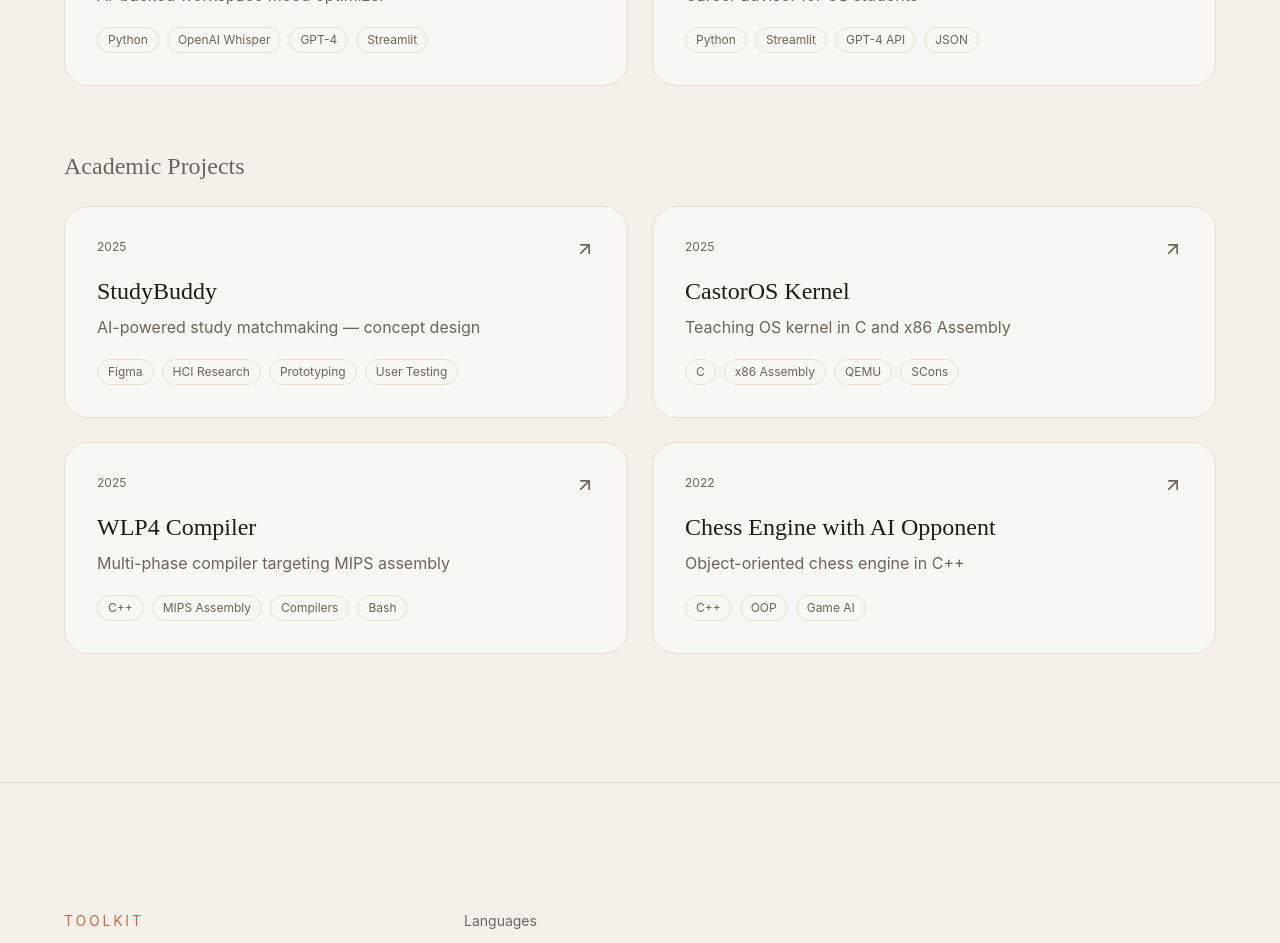
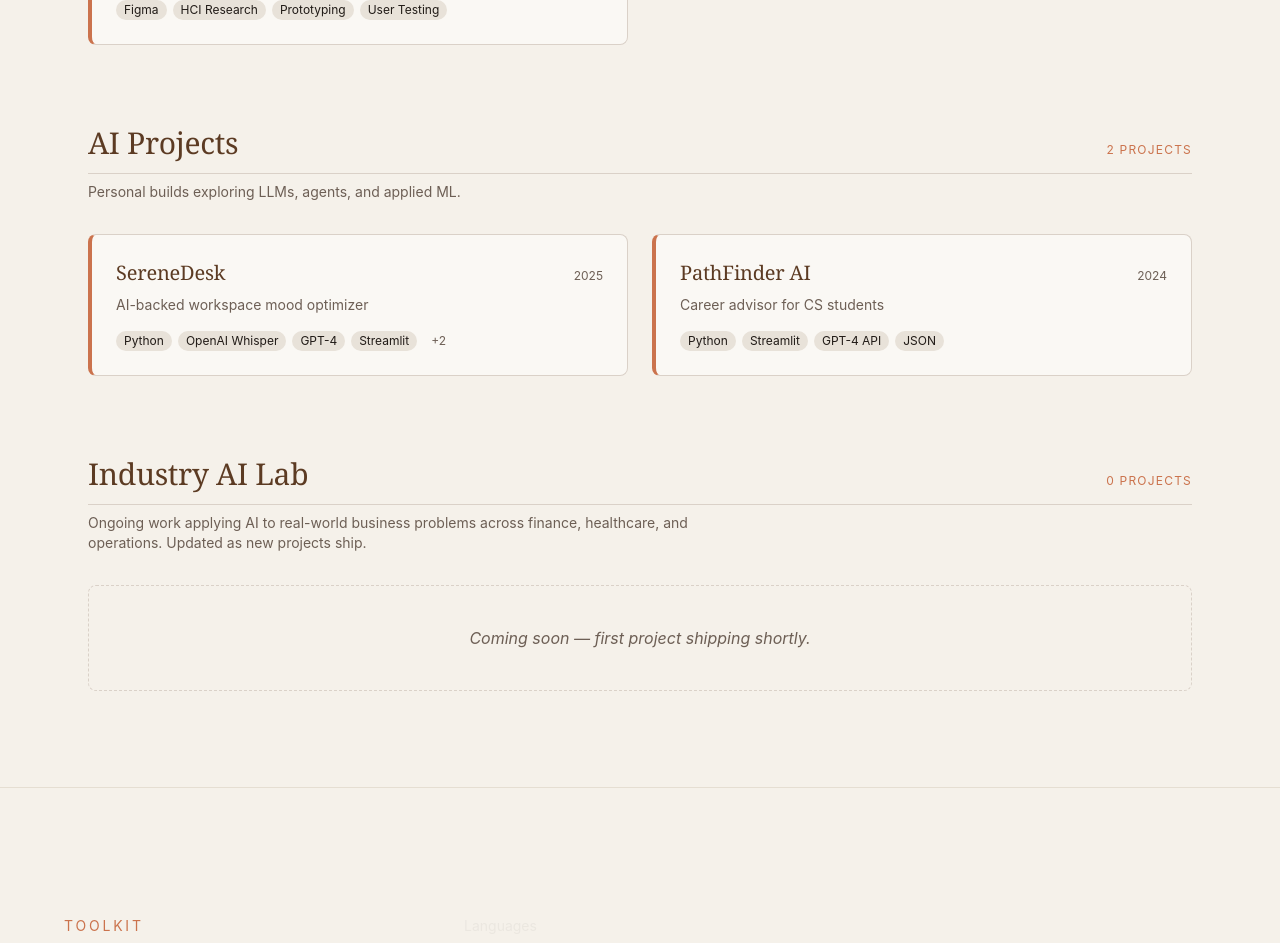
Before and after one commit to sree-j04/portfolio, a React (Vite) app: page / in a window 1280 px wide. Shown: the part 2480-3423 px from the top of the page. Built offline with nearby package versions, Linux system fonts and the light colour scheme.

Commit message:
Portfolio Design Changes

```diff
--- a/src/components/Projects.tsx
+++ b/src/components/Projects.tsx
@@ -1,78 +1,169 @@
 import { useState } from "react";
-import { motion } from "framer-motion";
-import { ArrowUpRight } from "lucide-react";
-import { projects, type Project } from "../data/projects";
-import ProjectModal from "./ProjectModal";
+import { motion, AnimatePresence } from "framer-motion";
+import { ExternalLink, Github, Figma, FileText } from "lucide-react";
+import {
+  projectGroups,
+  type Project,
+  type ProjectLink,
+} from "../data/projects";
+
+const linkIcon = (type: ProjectLink["type"]) => {
+  switch (type) {
+    case "github":
+      return <Github className="w-4 h-4" />;
+    case "figma":
+      return <Figma className="w-4 h-4" />;
+    case "case-study":
+      return <FileText className="w-4 h-4" />;
+    default:
+      return <ExternalLink className="w-4 h-4" />;
+  }
+};
 
 export default function Projects() {
   const [active, setActive] = useState<Project | null>(null);
-  const personal = projects.filter((p) => p.category === "personal");
-  const academic = projects.filter((p) => p.category === "academic");
 
   return (
-    <section id="projects" className="px-6 py-24 md:py-32">
-      <div className="max-w-6xl mx-auto">
-        <p className="text-terracotta text-sm tracking-[0.2em] uppercase mb-3">
-          Projects
-        </p>
-        <h2 className="font-serif text-4xl md:text-5xl mb-16">
-          Selected work.
-        </h2>
-
-        <Group title="Personal Projects" items={personal} onOpen={setActive} />
-        <div className="h-16" />
-        <Group title="Academic Projects" items={academic} onOpen={setActive} />
-      </div>
-      <ProjectModal project={active} onClose={() => setActive(null)} />
-    </section>
-  );
-}
-
-function Group({
-  title,
-  items,
-  onOpen,
-}: {
-  title: string;
-  items: Project[];
-  onOpen: (p: Project) => void;
-}) {
-  return (
-    <div>
-      <h3 className="font-serif text-2xl mb-6 text-muted">{title}</h3>
-      <div className="grid md:grid-cols-2 gap-6">
-        {items.map((p, i) => (
-          <motion.button
-            key={p.slug}
-            onClick={() => onOpen(p)}
+    <section id="projects" className="py-24 px-6 max-w-6xl mx-auto">
+      <motion.h2
         initial={{ opacity: 0, y: 20 }}
         whileInView={{ opacity: 1, y: 0 }}
         viewport={{ once: true }}
-            transition={{ delay: i * 0.05 }}
-            className="group text-left p-8 rounded-3xl border border-line bg-white/40 hover:bg-white hover:border-terracotta/40 transition"
+        className="text-4xl md:text-5xl mb-4"
       >
-            <div className="flex items-start justify-between mb-4">
-              <span className="text-xs text-muted">{p.year}</span>
-              <ArrowUpRight
-                size={20}
-                className="text-muted group-hover:text-terracotta group-hover:rotate-12 transition-transform"
-              />
+        <span className="underline-ochre">Projects</span>
+      </motion.h2>
+      <p className="text-muted-foreground mb-16 max-w-2xl">
+        A mix of coursework, personal AI builds, and applied industry work.
+      </p>
+
+      <div className="space-y-20">
+        {projectGroups.map((group) => (
+          <div key={group.id}>
+            <div className="flex items-baseline justify-between mb-2 border-b border-border pb-3">
+              <h3 className="text-2xl md:text-3xl text-walnut">
+                {group.title}
+              </h3>
+              <span className="text-xs uppercase tracking-widest text-terracotta">
+                {group.projects.length}{" "}
+                {group.projects.length === 1 ? "project" : "projects"}
+              </span>
             </div>
-            <h4 className="font-serif text-2xl mb-2">{p.title}</h4>
-            <p className="text-muted mb-5">{p.tagline}</p>
-            <div className="flex flex-wrap gap-2">
+            <p className="text-muted-foreground mb-8 max-w-2xl text-sm">
+              {group.blurb}
+            </p>
+
+            {group.projects.length === 0 ? (
+              <div className="border border-dashed border-border rounded-lg p-10 text-center text-muted-foreground italic">
+                Coming soon — first project shipping shortly.
+              </div>
+            ) : (
+              <div className="grid md:grid-cols-2 gap-6">
+                {group.projects.map((p) => (
+                  <motion.button
+                    key={p.slug}
+                    onClick={() => setActive(p)}
+                    whileHover={{ y: -4 }}
+                    className="group text-left bg-card border border-border border-l-4 border-l-terracotta rounded-lg p-6 transition-shadow hover:shadow-lg"
+                  >
+                    <div className="flex items-baseline justify-between mb-2">
+                      <h4 className="text-xl font-medium text-walnut group-hover:text-terracotta-deep transition-colors">
+                        {p.title}
+                      </h4>
+                      <span className="text-xs text-muted-foreground">
+                        {p.year}
+                      </span>
+                    </div>
+                    <p className="text-sm text-muted-foreground mb-4">
+                      {p.tagline}
+                    </p>
+                    <div className="flex flex-wrap gap-1.5">
                       {p.tech.slice(0, 4).map((t) => (
                         <span
                           key={t}
-                  className="text-xs px-2.5 py-1 rounded-full border border-line text-muted"
+                          className="text-xs px-2 py-0.5 rounded-full bg-secondary text-secondary-foreground"
+                        >
+                          {t}
+                        </span>
+                      ))}
+                      {p.tech.length > 4 && (
+                        <span className="text-xs px-2 py-0.5 text-muted-foreground">
+                          +{p.tech.length - 4}
+                        </span>
+                      )}
+                    </div>
+                  </motion.button>
+                ))}
+              </div>
+            )}
+          </div>
+        ))}
+      </div>
+
+      <AnimatePresence>
+        {active && (
+          <motion.div
+            initial={{ opacity: 0 }}
+            animate={{ opacity: 1 }}
+            exit={{ opacity: 0 }}
+            onClick={() => setActive(null)}
+            className="fixed inset-0 bg-foreground/40 backdrop-blur-sm z-50 flex items-center justify-center p-4"
+          >
+            <motion.div
+              initial={{ scale: 0.95, y: 20 }}
+              animate={{ scale: 1, y: 0 }}
+              exit={{ scale: 0.95, y: 20 }}
+              onClick={(e) => e.stopPropagation()}
+              className="bg-card max-w-2xl w-full rounded-lg p-8 max-h-[85vh] overflow-y-auto border border-border"
+            >
+              <div className="flex items-baseline justify-between mb-2">
+                <h3 className="text-3xl text-walnut">{active.title}</h3>
+                <span className="text-sm text-muted-foreground">
+                  {active.year}
+                </span>
+              </div>
+              <p className="text-terracotta-deep mb-6 italic">
+                {active.tagline}
+              </p>
+              <p className="text-foreground/80 leading-relaxed mb-6">
+                {active.description}
+              </p>
+              <div className="flex flex-wrap gap-2 mb-6">
+                {active.tech.map((t) => (
+                  <span
+                    key={t}
+                    className="text-xs px-2.5 py-1 rounded-full bg-secondary text-secondary-foreground"
                   >
                     {t}
                   </span>
                 ))}
               </div>
-          </motion.button>
+              {active.links.length > 0 && (
+                <div className="flex flex-wrap gap-3">
+                  {active.links.map((l) => (
+                    <a
+                      key={l.url}
+                      href={l.url}
+                      target="_blank"
+                      rel="noopener noreferrer"
+                      className="inline-flex items-center gap-2 px-4 py-2 rounded-md bg-walnut text-primary-foreground hover:bg-terracotta-deep transition-colors text-sm"
+                    >
+                      {linkIcon(l.type)}
+                      {l.label}
+                    </a>
                   ))}
                 </div>
-    </div>
+              )}
+              <button
+                onClick={() => setActive(null)}
+                className="mt-6 text-sm text-muted-foreground hover:text-foreground"
+              >
+                Close ✕
+              </button>
+            </motion.div>
+          </motion.div>
+        )}
+      </AnimatePresence>
+    </section>
   );
 }
--- a/src/data/projects.ts
+++ b/src/data/projects.ts
@@ -1,4 +1,4 @@
-export type ProjectCategory = "personal" | "academic";
+export type ProjectCategory = "academic" | "ai" | "industry";
 
 export type ProjectLink = {
   label: string;
@@ -17,7 +17,19 @@ export type Project = {
   year: string;
 };
 
-export const projects: Project[] = [
+export type ProjectGroup = {
+  id: ProjectCategory;
+  title: string;
+  blurb: string;
+  projects: Project[];
+};
+
+export const projectGroups: ProjectGroup[] = [
+  {
+    id: "academic",
+    title: "Academic Projects",
+    blurb: "Coursework that shaped how I think about users and systems.",
+    projects: [
       {
         slug: "studybuddy",
         title: "StudyBuddy",
@@ -35,6 +47,13 @@ export const projects: Project[] = [
           },
         ],
       },
+    ],
+  },
+  {
+    id: "ai",
+    title: "AI Projects",
+    blurb: "Personal builds exploring LLMs, agents, and applied ML.",
+    projects: [
       {
         slug: "serenedesk",
         title: "SereneDesk",
@@ -49,10 +68,14 @@ export const projects: Project[] = [
           "Plotly",
           "pandas",
         ],
-    category: "personal",
+        category: "ai",
         year: "2025",
         links: [
-      { label: "GitHub", url: "[YOUR_SERENEDESK_GITHUB]", type: "github" },
+          {
+            label: "GitHub",
+            url: "https://github.com/sree-j04/serenedesk",
+            type: "github",
+          },
         ],
       },
       {
@@ -62,43 +85,38 @@ export const projects: Project[] = [
         description:
           "AI-powered career guidance tool offering personalized recommendations to CS students exploring paths beyond software engineering. Uses GPT-4 with JSON-based persona profiling and dynamic conversation routing for context-aware guidance. Built Streamlit prototypes and ran user testing to iteratively refine clarity and usability.",
         tech: ["Python", "Streamlit", "GPT-4 API", "JSON"],
-    category: "personal",
+        category: "ai",
         year: "2024",
         links: [
-      { label: "GitHub", url: "[YOUR_PATHFINDER_GITHUB]", type: "github" },
+          {
+            label: "GitHub",
+            url: "https://github.com/sree-j04/pathfinder-ai",
+            type: "github",
+          },
+        ],
+      },
     ],
   },
   {
-    slug: "castoros",
-    title: "CastorOS Kernel",
-    tagline: "Teaching OS kernel in C and x86 Assembly",
-    description:
-      "Extended a minimal teaching kernel running on QEMU. Implemented core OS components — process management (spawn syscall), memory loading, page-table handling, and syscall interfacing with user-space binaries. Configured custom syscall handlers and modified the loader for dynamic process initialization, isolation, and context switching.",
-    tech: ["C", "x86 Assembly", "QEMU", "SCons", "GDB", "Bash"],
-    category: "academic",
-    year: "2025",
-    links: [],
-  },
-  {
-    slug: "wlp4-compiler",
-    title: "WLP4 Compiler",
-    tagline: "Multi-phase compiler targeting MIPS assembly",
-    description:
-      "Designed a full compiler for the WLP4 language: scanning, parsing, semantic analysis, and code generation. Built a DFA-based lexer with Simplified Maximal Munch and an SLR(1) parser from grammar specs. Integrated semantic type checking for pointers, arrays, and function calls; handled recursive-descent translation to MIPS for control flow and memory.",
-    tech: ["C++", "MIPS Assembly", "Compilers", "Bash"],
-    category: "academic",
-    year: "2025",
-    links: [],
-  },
-  {
-    slug: "chess-engine",
-    title: "Chess Engine with AI Opponent",
-    tagline: "Object-oriented chess engine in C++",
-    description:
-      "Full-featured chess engine applying inheritance, polymorphism, and encapsulation to model pieces, moves, and rules. Implemented an AI opponent with move generation, evaluation heuristics, and decision-making logic. Validated edge cases including check, checkmate, stalemate, castling, and en passant.",
-    tech: ["C++", "OOP", "Game AI"],
-    category: "academic",
-    year: "2022",
-    links: [],
+    id: "industry",
+    title: "Industry AI Lab",
+    blurb:
+      "Ongoing work applying AI to real-world business problems across finance, healthcare, and operations. Updated as new projects ship.",
+    projects: [
+      // Add projects here as you build them, e.g.:
+      // {
+      //   slug: "project-slug",
+      //   title: "Project Title",
+      //   tagline: "One-line tagline",
+      //   description: "Longer description.",
+      //   tech: ["Python", "LangChain"],
+      //   category: "industry",
+      //   year: "2026",
+      //   links: [{ label: "Case Study", url: "#", type: "case-study" }],
+      // },
+    ],
   },
 ];
+
+// Backwards-compatible flat list (in case anything else imports it)
+export const projects: Project[] = projectGroups.flatMap((g) => g.projects);
--- a/src/index.css
+++ b/src/index.css
@@ -2,16 +2,96 @@
 @tailwind components;
 @tailwind utilities;
 
-@import url("https://fonts.googleapis.com/css2?family=Fraunces:opsz,wght@9..144,400;9..144,500;9..144,600&family=Inter:wght@300;400;500;600&display=swap");
+@import url("https://fonts.googleapis.com/css2?family=Fraunces:opsz,wght@9..144,400;9..144,500;9..144,600;9..144,700&family=Inter:wght@300;400;500;600&display=swap");
+
+@layer base {
+  :root {
+    --background: 36 33% 94%;
+    --foreground: 25 17% 11%;
+    --card: 36 40% 97%;
+    --card-foreground: 25 17% 11%;
+    --popover: 36 40% 97%;
+    --popover-foreground: 25 17% 11%;
+    --primary: 25 45% 25%;
+    --primary-foreground: 36 33% 94%;
+    --secondary: 36 25% 88%;
+    --secondary-foreground: 25 17% 11%;
+    --muted: 36 20% 90%;
+    --muted-foreground: 25 12% 38%;
+    --accent: 18 55% 55%;
+    --accent-foreground: 36 33% 94%;
+    --destructive: 0 65% 45%;
+    --destructive-foreground: 36 33% 94%;
+    --border: 30 20% 82%;
+    --input: 30 20% 82%;
+    --ring: 18 55% 45%;
+    --radius: 0.5rem;
+
+    --terracotta: 18 55% 55%;
+    --terracotta-deep: 14 58% 42%;
+    --forest: 150 25% 28%;
+    --forest-soft: 140 18% 45%;
+    --ochre: 38 65% 55%;
+    --clay: 22 35% 70%;
+    --walnut: 25 45% 25%;
+  }
+}
 
 html {
   scroll-behavior: smooth;
 }
-body {
-  background: #f5f1ea;
-  color: #1f1b16;
+
+@layer base {
+  * {
+    @apply border-border;
+  }
+
+  body {
+    @apply bg-background text-foreground antialiased;
+    font-family: "Inter", system-ui, sans-serif;
+    background-image:
+      radial-gradient(
+        ellipse at top left,
+        hsl(var(--terracotta) / 0.08),
+        transparent 55%
+      ),
+      radial-gradient(
+        ellipse at bottom right,
+        hsl(var(--forest) / 0.07),
+        transparent 55%
+      ),
+      radial-gradient(
+        circle at 50% 120%,
+        hsl(var(--ochre) / 0.06),
+        transparent 50%
+      );
+    background-attachment: fixed;
+  }
+
+  h1,
+  h2,
+  h3,
+  h4,
+  h5 {
+    font-family: "Fraunces", "Cormorant Garamond", Georgia, serif;
+    font-weight: 500;
+    letter-spacing: -0.01em;
+  }
+
+  ::selection {
+    background: hsl(var(--terracotta));
+    color: hsl(var(--background));
+  }
 }
-::selection {
-  background: #c46a4a;
-  color: #f5f1ea;
+
+@layer utilities {
+  .text-balance {
+    text-wrap: balance;
+  }
+  .underline-ochre {
+    background-image: linear-gradient(hsl(var(--ochre)), hsl(var(--ochre)));
+    background-repeat: no-repeat;
+    background-size: 100% 6px;
+    background-position: 0 88%;
+  }
 }
--- a/tailwind.config.js
+++ b/tailwind.config.js
@@ -4,15 +4,59 @@ export default {
   theme: {
     extend: {
       colors: {
+        // Semantic tokens (driven by CSS variables in index.css)
+        background: "hsl(var(--background))",
+        foreground: "hsl(var(--foreground))",
+        border: "hsl(var(--border))",
+        input: "hsl(var(--input))",
+        ring: "hsl(var(--ring))",
+        primary: {
+          DEFAULT: "hsl(var(--primary))",
+          foreground: "hsl(var(--primary-foreground))",
+        },
+        secondary: {
+          DEFAULT: "hsl(var(--secondary))",
+          foreground: "hsl(var(--secondary-foreground))",
+        },
+        accent: {
+          DEFAULT: "hsl(var(--accent))",
+          foreground: "hsl(var(--accent-foreground))",
+        },
+        card: {
+          DEFAULT: "hsl(var(--card))",
+          foreground: "hsl(var(--card-foreground))",
+        },
+        muted: {
+          DEFAULT: "hsl(var(--muted))",
+          foreground: "hsl(var(--muted-foreground))",
+        },
+
+        // Earthy brand palette
+        terracotta: {
+          DEFAULT: "hsl(var(--terracotta))",
+          deep: "hsl(var(--terracotta-deep))",
+        },
+        forest: {
+          DEFAULT: "hsl(var(--forest))",
+          soft: "hsl(var(--forest-soft))",
+        },
+        ochre: "hsl(var(--ochre))",
+        clay: "hsl(var(--clay))",
+        walnut: "hsl(var(--walnut))",
+
+        // Legacy aliases — keeps your old classes working
         cream: "#F5F1EA",
         charcoal: "#1F1B16",
-        terracotta: "#C46A4A",
-        muted: "#6B645B",
         line: "#E5DED2",
       },
       fontFamily: {
-        serif: ['"Fraunces"', "serif"],
-        sans: ['"Inter"', "sans-serif"],
+        serif: ['"Fraunces"', "Georgia", "serif"],
+        sans: ['"Inter"', "system-ui", "sans-serif"],
+      },
+      borderRadius: {
+        lg: "var(--radius)",
+        md: "calc(var(--radius) - 2px)",
+        sm: "calc(var(--radius) - 4px)",
       },
     },
   },
```
Lines whose indentation alone changed are shown as unchanged.
